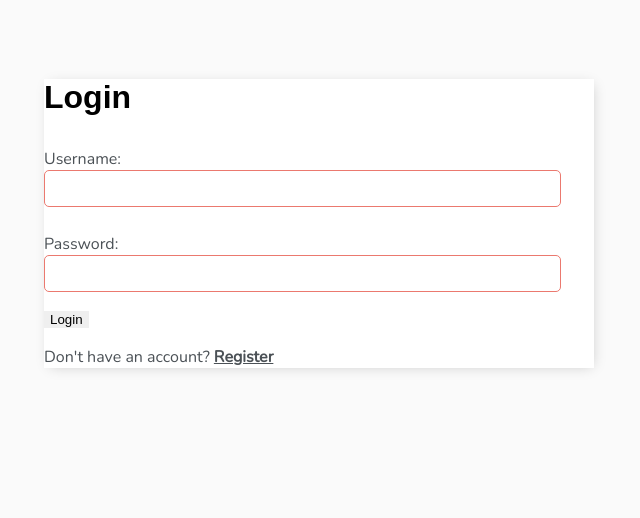
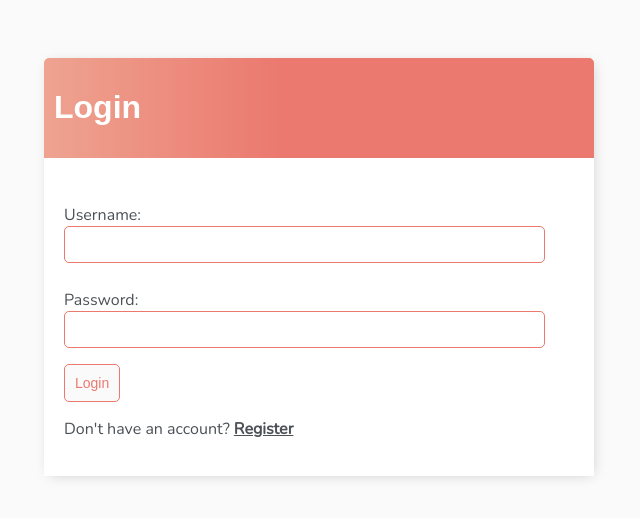
Before and after one commit to ethan-pt/todo_list, a Django app: page /login/ in a window 1280 px wide. Shown: the top 518 px of the page, without its empty margins (321-961 px from the left). Run offline with Django 4.2, Linux system fonts and the light colour scheme.

Commit message:
style login page

```diff
--- a/todo_list/templates/todo_list/login.html
+++ b/todo_list/templates/todo_list/login.html
@@ -1,15 +1,19 @@
 {% extends 'todo_list/main.html' %}
 {% block content %}
 
-<h1>Login</h1>
+<div class="header-bar">
+    <h1>Login</h1>
+</div>
 
-<form method="POST" action="">
-    {% csrf_token %}
-    {{form.as_p}}
+<div class="card-body">
+    <form method="POST">
+        {% csrf_token %}
+        {{form.as_p}}
 
-    <input value="Login" type="submit">
-</form>
+        <input class="button" value="Login" type="submit">
+    </form>
 
-<p>Don't have an account? <a href="{% url 'register' %}">Register</a></p>
+    <p>Don't have an account? <a href="{% url 'register' %}">Register</a></p>
+</div>
 
 {% endblock content %}
```
